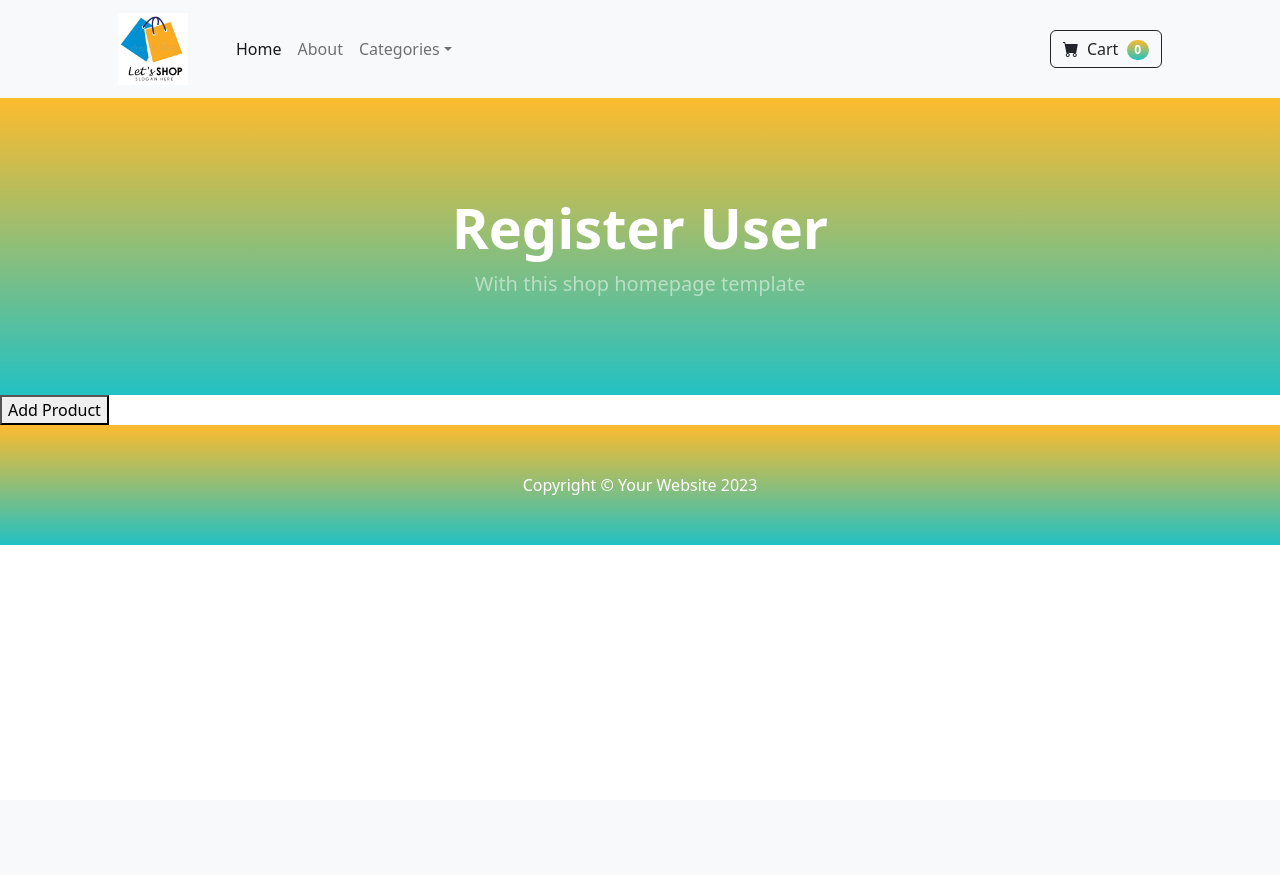
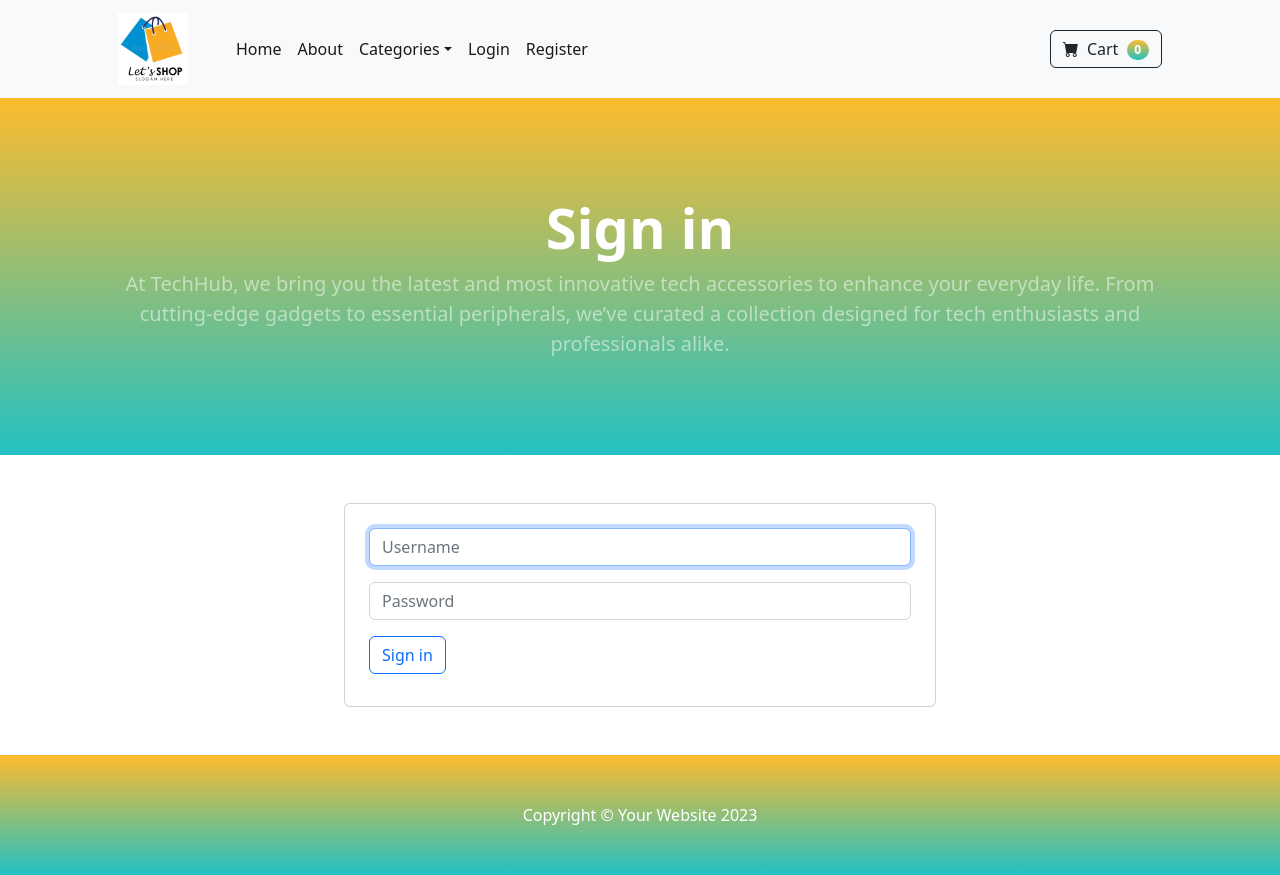
Before and after one commit to kasun-m-rathnayaka/Django-e-commerce-app, a Django app: page /user/login in a window 1280 px wide. Before the commit the page ends 545 px from the top, so only its background shows below. Run offline with Django 5.2, Linux system fonts and the light colour scheme; data that the repository does not hold is empty; some libraries are stand-ins or nearby versions.

Commit message:
refactor user registration, user login, user logout

```diff
--- a/templates/navBar.html
+++ b/templates/navBar.html
@@ -10,9 +10,9 @@
             <ul class="navbar-nav me-auto mb-2 mb-lg-0 ms-lg-4">
                 <li class="nav-item"><a class="nav-link active" aria-current="page" href="/store/">Home</a>
                 </li>
-                <li class="nav-item"><a class="nav-link" href={% url 'aboutus' %}>About</a></li>
+                <li class="nav-item"><a class="nav-link active" href={% url 'aboutus' %}>About</a></li>
                 <li class="nav-item dropdown">
-                    <a class="nav-link dropdown-toggle" id="navbarDropdown" href="#" role="button"
+                    <a class="nav-link active dropdown-toggle" id="navbarDropdown" href="#" role="button"
                        data-bs-toggle="dropdown" aria-expanded="false">Categories</a>
                     <ul class="dropdown-menu" aria-labelledby="navbarDropdown">
                         <li><a class="dropdown-item" href="">All Products</a></li>
@@ -20,10 +20,16 @@
                             <hr class="dropdown-divider"/>
                         </li>
                         {% for category in category_items %}
-                        <li><a class="dropdown-item" href="{% url 'storehome' category %}">{{ category }}</a></li>
+                            <li><a class="dropdown-item" href="{% url 'storehome' category %}">{{ category }}</a></li>
                         {% endfor %}
                     </ul>
                 </li>
+                {% if user.is_authenticated %}
+                    <li class="nav-item"><a class="nav-link active" href="{% url 'logout' %}">Logout</a></li>
+                {% else %}
+                    <li class="nav-item"><a class="nav-link active" href="{% url 'login' %}">Login</a></li>
+                    <li class="nav-item"><a class="nav-link active" href="{% url 'register' %}">Register</a></li>
+                {% endif %}
             </ul>
             <form class="d-flex">
                 <button class="btn btn-outline-dark" type="submit">
--- a/templates/user/login.html
+++ b/templates/user/login.html
@@ -4,15 +4,26 @@
     <header class="bg-dark py-5">
         <div class="container px-4 px-lg-5 my-5">
             <div class="text-center text-white">
-                <h1 class="display-4 fw-bolder">Register User</h1>
-                <p class="lead fw-normal text-white-50 mb-0">With this shop homepage template</p>
+                <h1 class="display-4 fw-bolder">Sign in</h1>
+                <p class="lead fw-normal text-white-50 mb-0">At TechHub, we bring you the latest and most innovative
+                    tech accessories to enhance your everyday life. From cutting-edge gadgets to essential peripherals,
+                    we’ve curated a collection designed for tech enthusiasts and professionals alike.</p>
             </div>
         </div>
     </header>
     <!-- Section-->
-    <form method="POST">
-        {% csrf_token %}
-        {{ form.as_p }}
-    <button type="submit">Add Product</button>
-    </form>
+    <div class="d-flex justify-content-center m-5">
+        <div class="card p-4" style="width: 50%;">
+            <form method="POST" class="form-signin">
+                {% csrf_token %}
+                <div class="form-group mb-3">
+                    <input type="text" name="username" class="form-control" placeholder="Username" required autofocus>
+                </div>
+                <div class="form-group mb-3">
+                    <input type="password" name="password" class="form-control" placeholder="Password" required>
+                </div>
+                <button class="btn btn-md btn-outline-primary btn-block h6" type="submit">Sign in</button>
+            </form>
+        </div>
+    </div>
 {% endblock %}
--- a/user_accounts/urls.py
+++ b/user_accounts/urls.py
@@ -3,5 +3,7 @@ from . import views
 
 urlpatterns = [
     path('', views.register_user , name='user'),
-    path('login', views.login , name='login'),
+    path('login', views.login_view , name='login'),
+    path('register', views.register_user , name='register'),
+    path('logout', views.logout_view , name='logout'),
 ]
--- a/user_accounts/views.py
+++ b/user_accounts/views.py
@@ -2,19 +2,43 @@ from django.shortcuts import render, redirect
 from django.http import HttpResponse
 from .forms import UserRegister
 from store.models import User
+from django.contrib.auth import authenticate,login,logout
+from django.contrib import messages
+
 
 def register_user(request):
+    form = UserRegister()
     if request.method == 'POST':
         form = UserRegister(request.POST, request.FILES)
         if form.is_valid():
-
-            return redirect('success')
+            user = User.objects.create_user(
+                username=form.cleaned_data['email'],
+                password=form.cleaned_data['password'],
+                first_name=form.cleaned_data['f_name'],
+                last_name=form.cleaned_data['l_name'],
+            )
+            messages.success(request, 'Registration successful')
+            return redirect('login')
         else:
-            return render(request, 'user/register.html', {'form': form})
-    else:
-        form = UserRegister()
-    return render(request, 'user/register.html', {'form': form, 'message': 'Please upload a file'})
+            messages.error(request, 'Registration failed. Please correct the errors below.')
+    return render(request, 'user/register.html', {'form': form})
 
 
-def login(request):
+def login_view(request):
+    if request.method == 'POST':
+        username = request.POST['username']
+        password = request.POST['password']
+        user = authenticate(request, username = username, password = password)
+        if user is not None:
+            login(request, user)
+            messages.success(request, 'Login successful')
+            return redirect('storehome')
+        else:
+            messages.error(request, 'Invalid credentials')
+            return redirect('login')
     return render(request, 'user/login.html', {})
+
+def logout_view(request):
+    logout(request)
+    messages.success(request, 'Logged out successfully')
+    return redirect('storehome')
```
Also changed, not shown: templates/user/register.html (+13 -5 lines), user_accounts/forms.py (+20 -1 lines).
